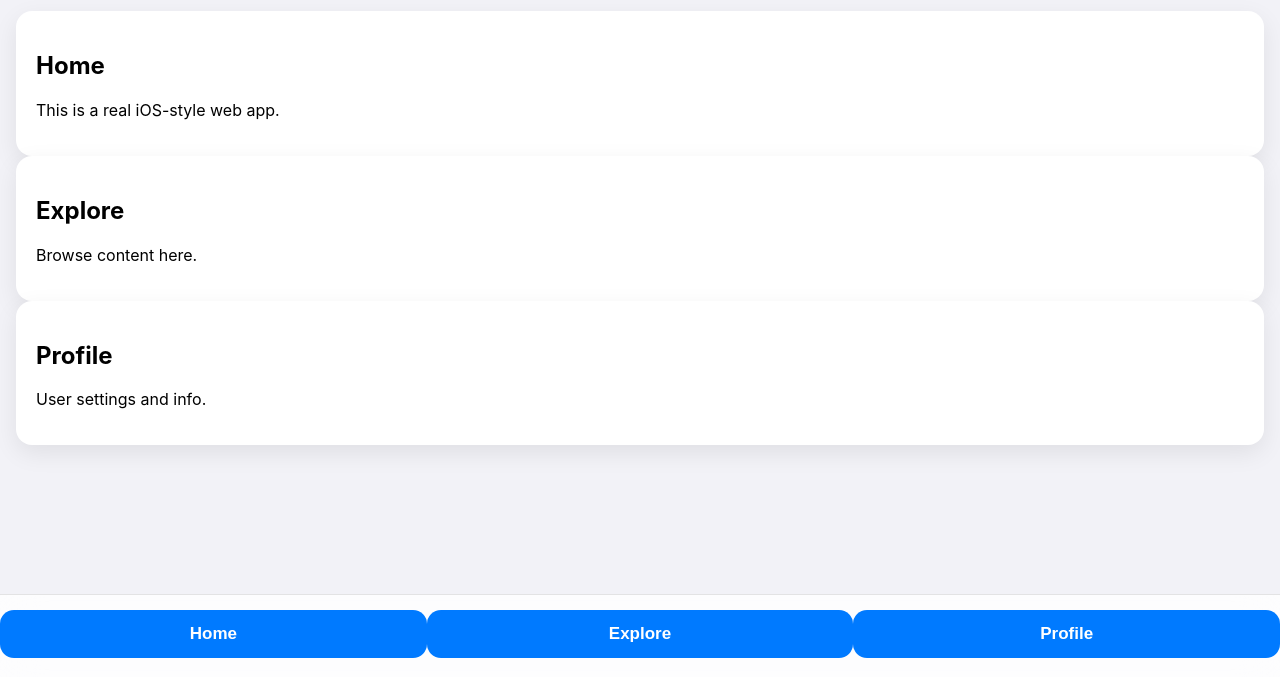
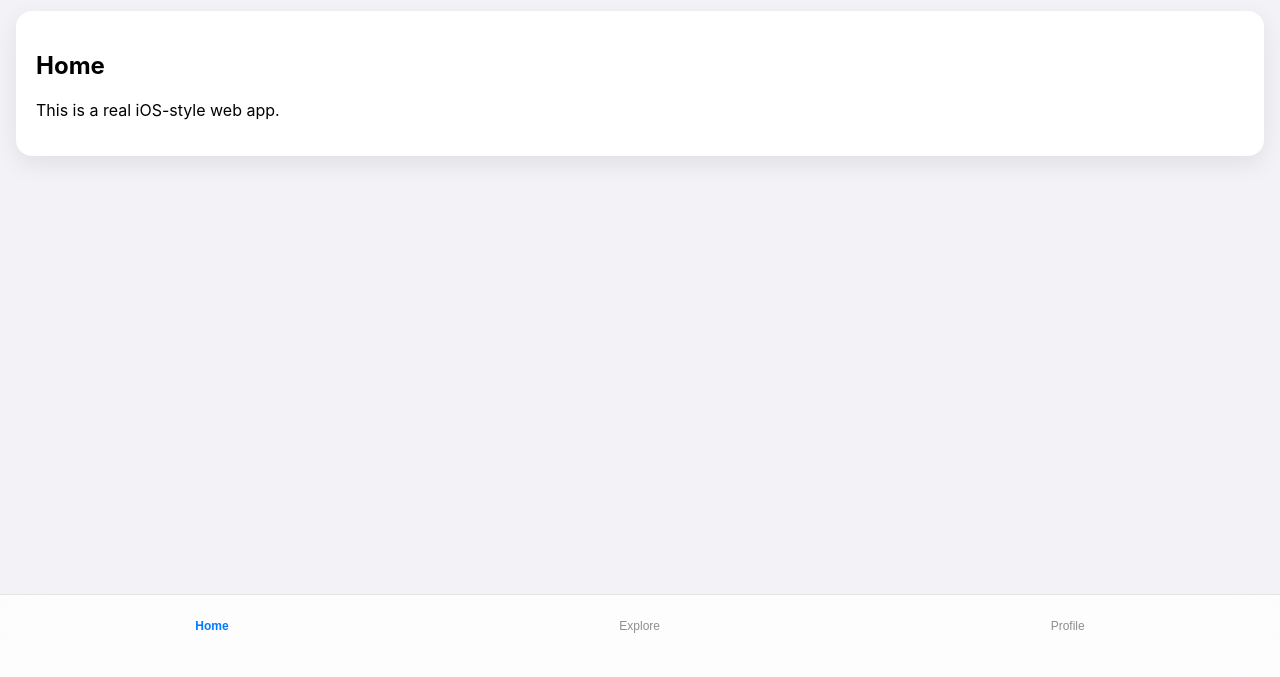
Before and after one commit to jefisalreadytkn/myapp, a plain HTML site: page index.html in a window 1280 px wide. Shown: the part 123-800 px from the top of the page. Drawn offline with Linux system fonts and the light colour scheme.

Commit message:
Update style.css

```diff
--- a/style.css
+++ b/style.css
@@ -9,7 +9,7 @@ body {
   color: #000;
 }
 
-/* ===== iOS NAV BAR ===== */
+/* NAV BAR */
 .nav {
   position: sticky;
   top: 0;
@@ -26,12 +26,21 @@ body {
   font-weight: 700;
 }
 
-/* ===== MAIN ===== */
+/* MAIN */
 main {
   padding: 20px 16px 100px;
 }
 
-/* ===== CARD ===== */
+/* PAGES */
+.page {
+  display: none;
+}
+
+.page.active {
+  display: block;
+}
+
+/* CARD */
 .card {
   background: white;
   border-radius: 16px;
@@ -39,19 +48,7 @@ main {
   box-shadow: 0 8px 24px rgba(0,0,0,0.08);
 }
 
-button {
-  width: 100%;
-  margin-top: 16px;
-  padding: 14px;
-  font-size: 17px;
-  font-weight: 600;
-  background: #007aff;
-  color: white;
-  border: none;
-  border-radius: 14px;
-}
-
-/* ===== TAB BAR ===== */
+/* TAB BAR */
 .tabbar {
   position: fixed;
   bottom: 0;
@@ -66,14 +63,21 @@ button {
   display: flex;
   justify-content: space-around;
   align-items: center;
-  font-size: 11px;
 }
 
-.tabbar span {
+.tab {
+  background: none;
+  border: none;
+  font-size: 12px;
   color: #8e8e93;
 }
 
-/* ===== DARK MODE ===== */
+.tab.active {
+  color: #007aff;
+  font-weight: 600;
+}
+
+/* DARK MODE */
 @media (prefers-color-scheme: dark) {
   body {
     background: #000;
@@ -94,8 +98,4 @@ button {
     background: rgba(28,28,30,0.8);
     border-top: 0.5px solid rgba(255,255,255,0.1);
   }
-
-  .tabbar span {
-    color: #8e8e93;
-  }
 }
```
